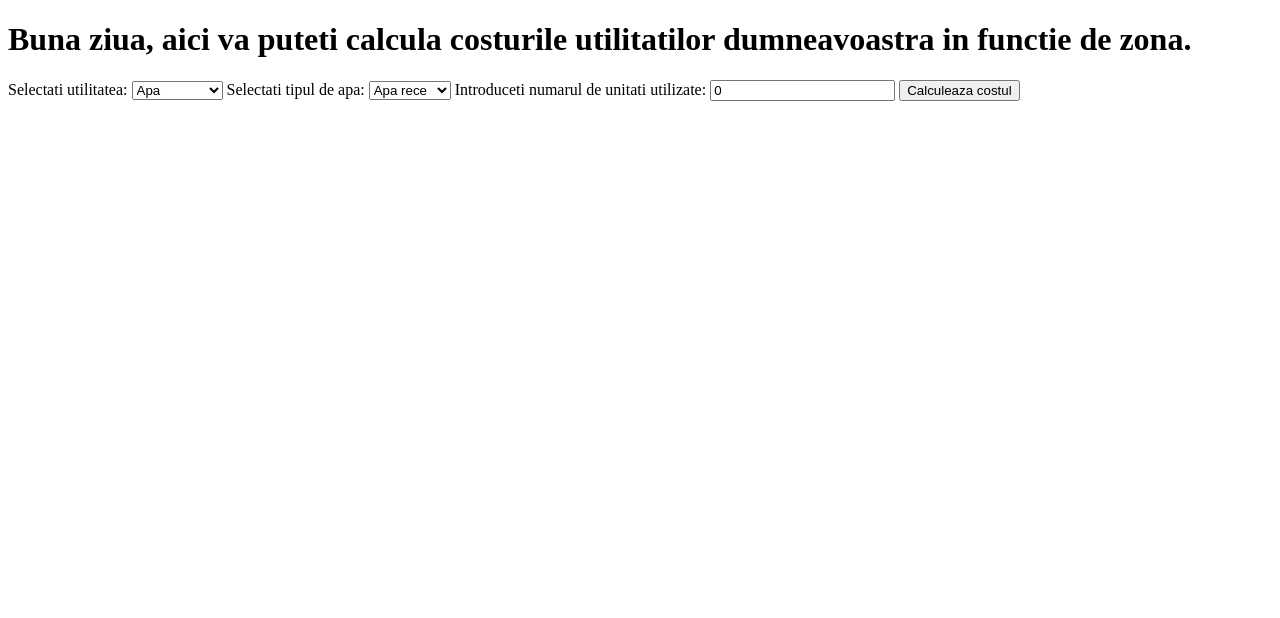
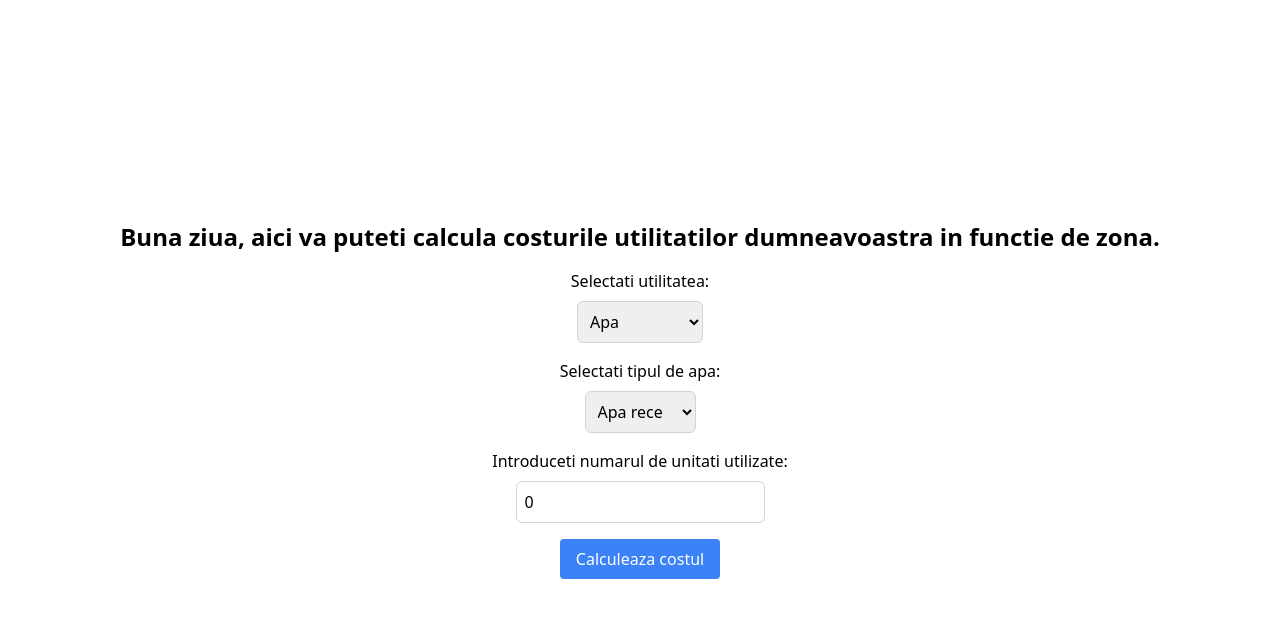
Before and after one commit to skovacs4/utilities-calculator, a SvelteKit app in the folder ucalc/: page / in a window 1280 px wide. Shown: the top 618 px of the page. Built offline with nearby package versions, Linux system fonts and the light colour scheme.

Commit message:
Added styling.

```diff
--- a/ucalc/package.json
+++ b/ucalc/package.json
@@ -18,5 +18,8 @@
 		"typescript": "^5.0.0",
 		"vite": "^5.0.3"
 	},
-	"type": "module"
+	"type": "module",
+	"dependencies": {
+		"tailwindcss": "^3.4.3"
+	}
 }
--- /dev/null
+++ b/ucalc/src/app.css
@@ -0,0 +1,5 @@
+@tailwind base;
+@tailwind components;
+@tailwind utilities;
+
+/* npx tailwindcss -i ./src/app.css -o ./src/output.css --watch  -- for the build */
--- a/ucalc/src/app.html
+++ b/ucalc/src/app.html
@@ -2,9 +2,11 @@
 <html lang="en">
 	<head>
 		<meta charset="utf-8" />
+		<title> Calculator de Utilitati</title>
 		<link rel="icon" href="%sveltekit.assets%/favicon.png" />
 		<meta name="viewport" content="width=device-width, initial-scale=1" />
 		%sveltekit.head%
+		<script src="https://cdn.tailwindcss.com"></script>
 	</head>
 	<body data-sveltekit-preload-data="hover">
 		<div style="display: contents">%sveltekit.body%</div>
--- /dev/null
+++ b/ucalc/src/routes/+layout.svelte
@@ -0,0 +1,5 @@
+<script>
+    import "../app.css";
+</script>
+
+<slot />
--- a/ucalc/src/routes/+page.svelte
+++ b/ucalc/src/routes/+page.svelte
@@ -1,4 +1,6 @@
 <script>
+  // @ts-nocheck
+
   import { onMount } from "svelte";
 
   /*
@@ -68,6 +70,8 @@
           if (kWh <= tier.maxKWh) {
             pricePerMc = tier.price;
             break;
+          } else {
+            pricePerMc = 1.3;
           }
         }
         break;
@@ -83,37 +87,76 @@
     totalCost = totalCostWithoutVat * (1 + vatPercentage); // calc total cost with VAT
   }
 
+  function clearForm() {
+    totalCost = 0;
+    mc3 = 0;
+  }
+
+  /**
+   * @param {{ target: { value: string; }; }} event
+   */
+  function handleUtilityChange(event) {
+    selectedUtility = event.target.value;
+    clearForm();
+  }
+
   // Initialize calculation when component mounts
   onMount(() => {
     calculateCost();
   });
 </script>
 
-<h1>
+<div class="h-screen flex flex-col justify-center items-center">
+  <!-- Content wrapped in a div with height 100vh, flexbox centered -->
+  <h1 class="text-2xl font-bold mb-4">
     Buna ziua, aici va puteti calcula costurile utilitatilor dumneavoastra in
     functie de zona.
   </h1>
 
-<label for="utility">Selectati utilitatea:</label>
-<select id="utility" bind:value={selectedUtility}>
+  <label for="utility" class="block mb-2">Selectati utilitatea:</label>
+  <select
+    id="utility"
+    class="border border-gray-300 rounded-md p-2 mb-4"
+    bind:value={selectedUtility}
+    on:change={handleUtilityChange}
+  >
     <option value="water">Apa</option>
     <option value="electricity">Electricitate</option>
     <option value="gas">Gaz</option>
   </select>
 
   {#if selectedUtility === "water"}
-  <label for="waterType">Selectati tipul de apa:</label>
-  <select id="waterType">
+    <label for="waterType" class="block mb-2">Selectati tipul de apa:</label>
+    <select id="waterType" class="border border-gray-300 rounded-md p-2 mb-4">
       <option value="cold">Apa rece</option>
       <option value="hot">Apa calda</option>
     </select>
   {/if}
 
-<label for="mc3">Introduceti numarul de unitati utilizate:</label>
-<input type="number" id="mc3" bind:value={mc3} />
+  <label for="mc3" class="block mb-2"
+    >Introduceti numarul de unitati utilizate:</label
+  >
+  <input
+    type="number"
+    id="mc3"
+    class="border border-gray-300 rounded-md p-2 mb-4"
+    bind:value={mc3}
+  />
 
-<button on:click={calculateCost}>Calculeaza costul</button>
+  <button
+    class="bg-blue-500 text-white py-2 px-4 rounded hover:bg-blue-600"
+    on:click={calculateCost}
+  >
+    Calculeaza costul
+  </button>
 
   {#if totalCost > 0}
-  <p>Costul total este (include TVA): {totalCost.toFixed(2)} lei.</p>
+    <p class="mt-4">
+      Costul total este (include TVA): {totalCost.toFixed(2)} lei.
+    </p>
   {/if}
+</div>
+
+<style lang="postcss">
+  /* Empty style block */
+</style>
--- a/ucalc/svelte.config.js
+++ b/ucalc/svelte.config.js
@@ -1,13 +1,10 @@
 import adapter from '@sveltejs/adapter-auto';
-
+import { vitePreprocess } from '@sveltejs/vite-plugin-svelte';
 /** @type {import('@sveltejs/kit').Config} */
 const config = {
-	kit: {
-		// adapter-auto only supports some environments, see https://kit.svelte.dev/docs/adapter-auto for a list.
-		// If your environment is not supported or you settled on a specific environment, switch out the adapter.
-		// See https://kit.svelte.dev/docs/adapters for more information about adapters.
-		adapter: adapter()
-	}
+  kit: {
+    adapter: adapter()
+  },
+  preprocess: vitePreprocess()
 };
-
 export default config;
--- /dev/null
+++ b/ucalc/tailwind.config.js
@@ -0,0 +1,8 @@
+/** @type {import('tailwindcss').Config} */
+module.exports = {
+  content: ["./src/**/*.{html,js}"],
+  theme: {
+    extend: {},
+  },
+  plugins: [],
+}
```
Also changed, not shown: ucalc/src/lib/components/Footer.svelte (added), ucalc/src/lib/components/Header.svelte (added), 1 other file (tests, documents, lock files or other folders). Lines whose indentation alone changed are shown as unchanged.
